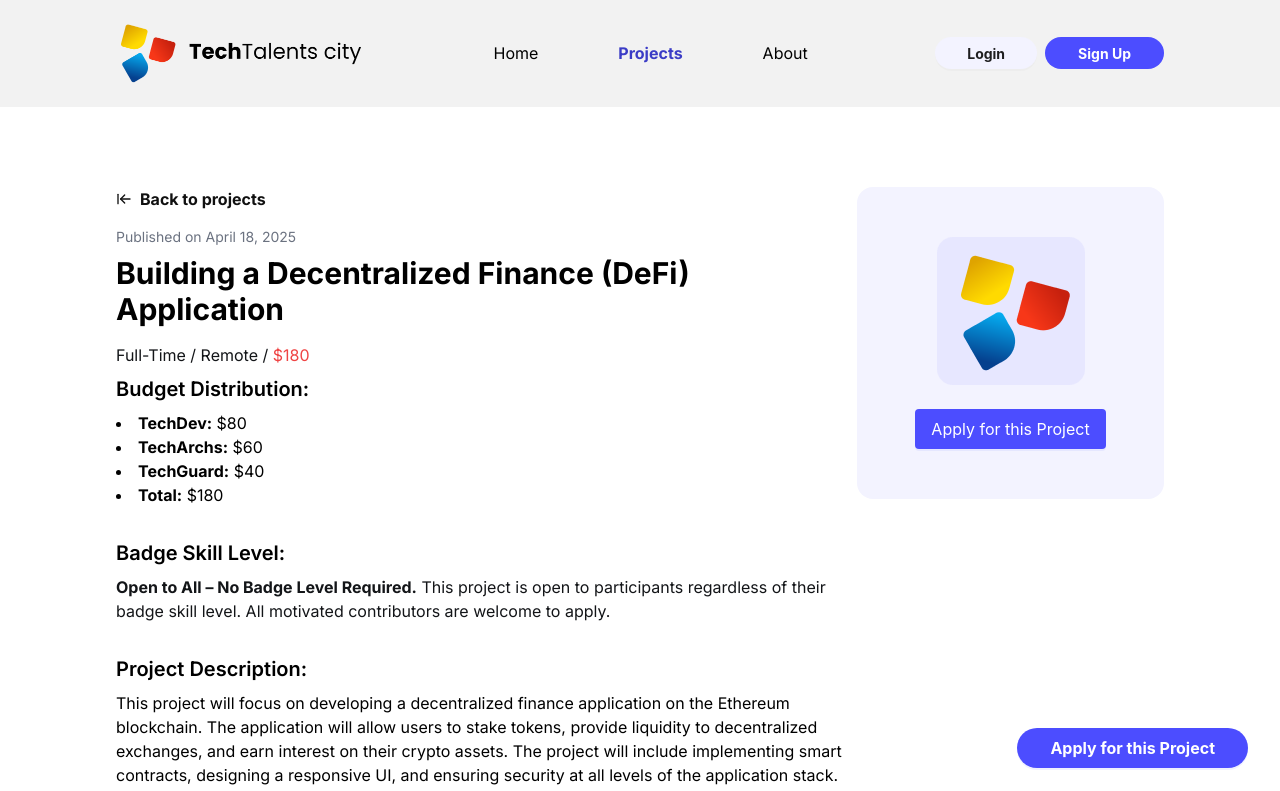
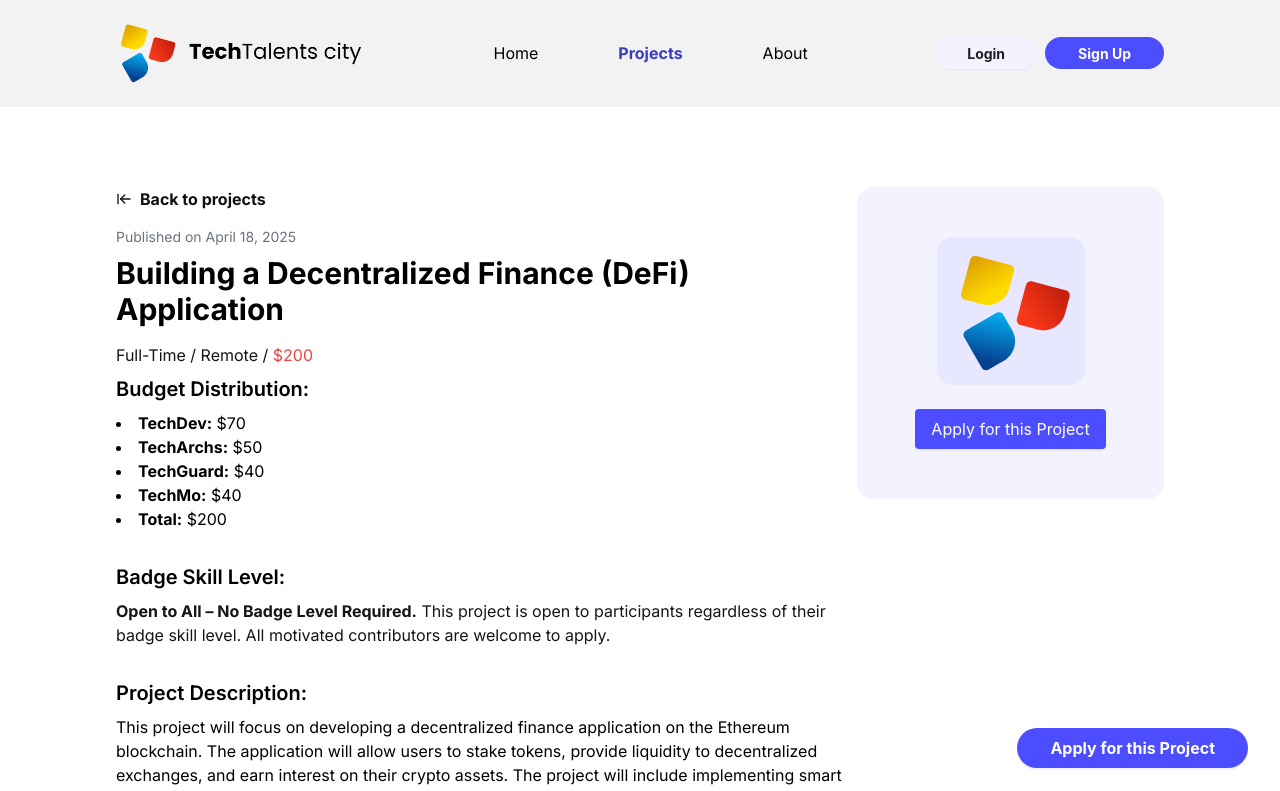
Before and after one commit to techtalentscity/techtalentscity.github.io, a React (Vite) app: page /projects/blockchain-defi in a window 1280 px wide. Shown: the top 791 px of the page. Built offline with nearby package versions, Linux system fonts and the light colour scheme.

Commit message:
Update blockchain-defi.jsx

```diff
--- a/src/Pages/ProjectDetail/blockchain-defi.jsx
+++ b/src/Pages/ProjectDetail/blockchain-defi.jsx
@@ -7,13 +7,14 @@ import { useState } from 'react';
 
 const BlockchainProjectDetail = () => {
   // Project budget
-  const [totalBudget, setTotalBudget] = useState(180);
+  const [totalBudget, setTotalBudget] = useState(200); // ✅ Updated to $200
 
-  // Role amounts for blockchain project
+  // Updated role amounts
   const [roleAmounts, setRoleAmounts] = useState({
-    techDev: 80,     // $80
-    techArchs: 60,   // $60
-    techGuard: 40    // $40
+    techDev: 70,     // $70
+    techArchs: 50,   // $50
+    techGuard: 40,   // $40
+    techMo: 40       // $40 (✅ Updated TechMentors amount)
   });
 
   // Calculate total to verify
@@ -24,7 +25,7 @@ const BlockchainProjectDetail = () => {
   const total = calculateTotal();
 
   return (
-    <Container className='w-full flex flex-col lg:flex-row gap-2 mt-10 lg:mt-20'>
+    <Container className="w-full flex flex-col lg:flex-row gap-2 mt-10 lg:mt-20">
       <div className="w-full flex flex-col items-start bg-white">
         <Link to="/projects" className="text-[#101010] font-bold mb-4 flex items-center gap-2">
           <LuArrowLeftToLine /> <span>Back to projects</span>
@@ -40,15 +41,17 @@ const BlockchainProjectDetail = () => {
             <li><strong>TechDev:</strong> ${roleAmounts.techDev}</li>
             <li><strong>TechArchs:</strong> ${roleAmounts.techArchs}</li>
             <li><strong>TechGuard:</strong> ${roleAmounts.techGuard}</li>
+            <li><strong>TechMo:</strong> ${roleAmounts.techMo}</li> {/* ✅ TechMentor updated */}
             <li><strong>Total:</strong> ${total}</li>
           </ul>
         </div>
 
         <div className="mb-8">
-         <h2 className="text-xl font-semibold mb-2">Badge Skill Level:</h2>
-        <p className="text-[#131518]">
-        <strong>Open to All – No Badge Level Required.</strong> This project is open to participants regardless of their badge skill level. All motivated contributors are welcome to apply.</p>
-       </div>
+          <h2 className="text-xl font-semibold mb-2">Badge Skill Level:</h2>
+          <p className="text-[#131518]">
+            <strong>Open to All – No Badge Level Required.</strong> This project is open to participants regardless of their badge skill level. All motivated contributors are welcome to apply.
+          </p>
+        </div>
 
         <div className="mb-8">
           <h2 className="text-xl font-semibold mb-2">Project Description:</h2>
@@ -117,7 +120,8 @@ const BlockchainProjectDetail = () => {
           </a>
         </div>
       </div>
-      <div className='shrink-0 w-[307px] h-[312px] rounded-2xl p-10 bg-[#F3F3FF] flex justify-center items-center flex-col gap-6'>
+
+      <div className="shrink-0 w-[307px] h-[312px] rounded-2xl p-10 bg-[#F3F3FF] flex justify-center items-center flex-col gap-6">
         <img src={logo} alt="Project Logo" className="w-[148px] h-[148px] object-cover" />
         <a href="https://docs.google.com/forms/d/e/1FAIpQLSdpsu5--x7KuLo4UMhJ19KCLKSPmpsnZrwpoYf2iA3X--XxDQ/viewform?usp=sharing" target="_blank" rel="noopener noreferrer">
           <Button type="primary" size="large" block>Apply for this Project</Button>
```
